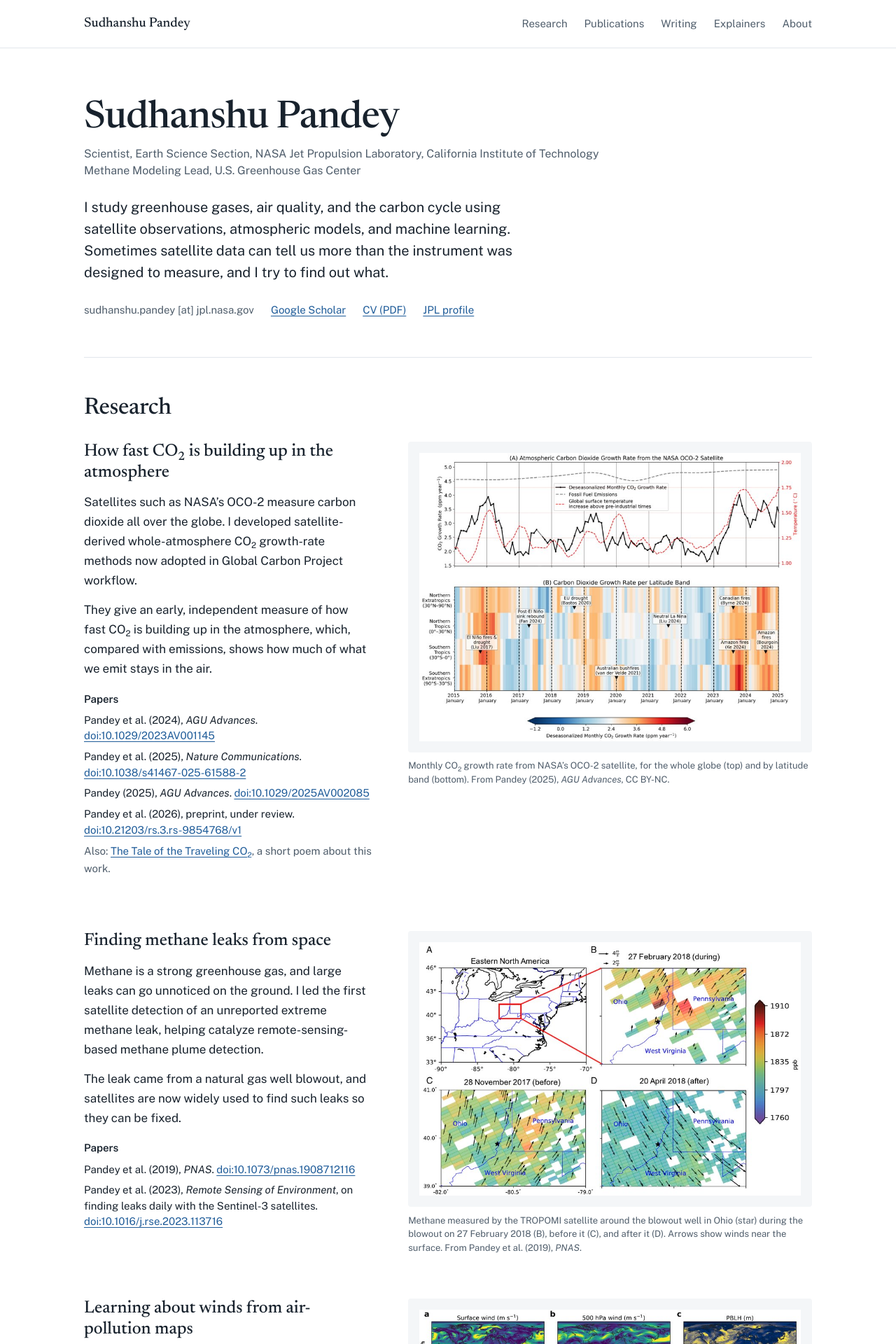
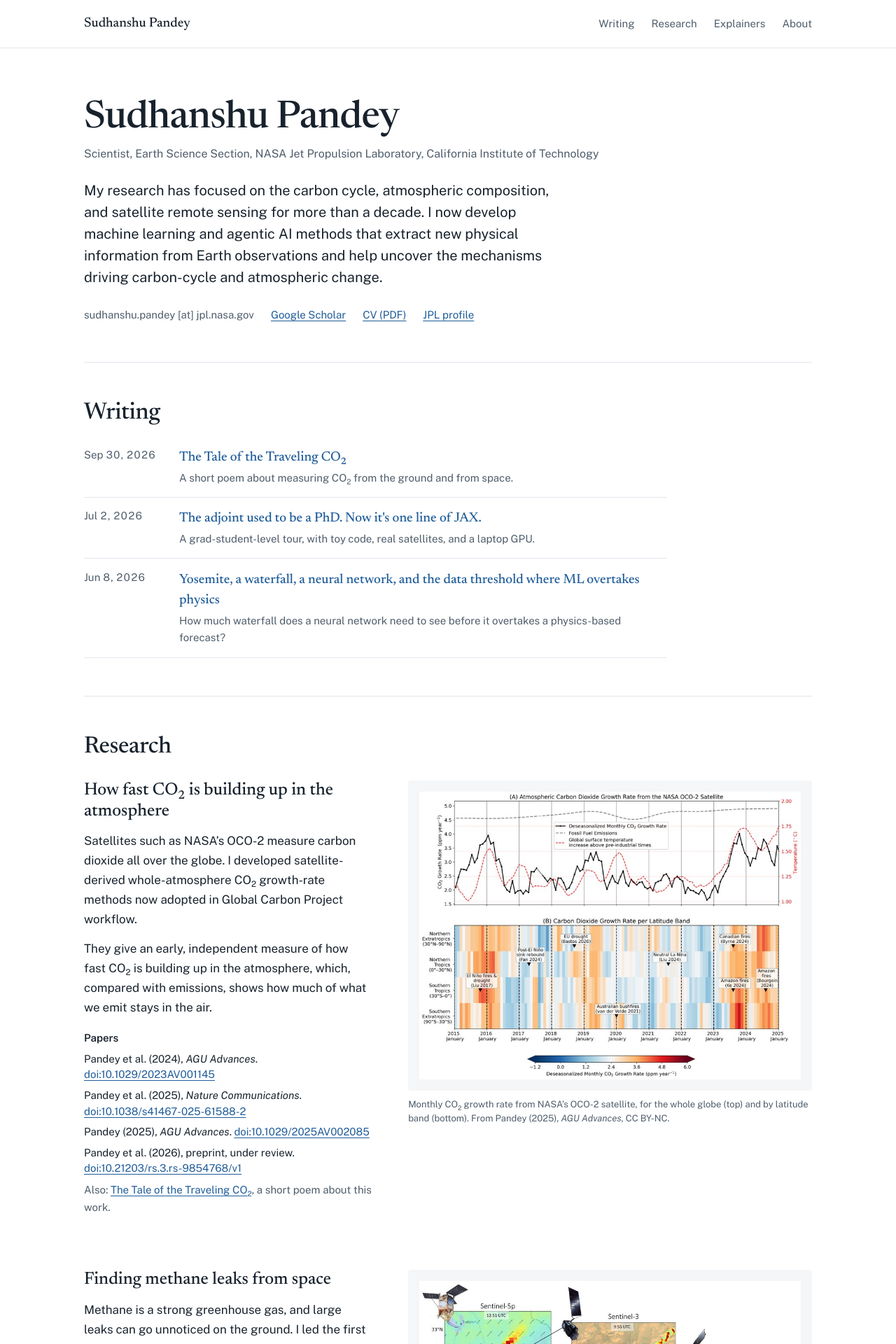
Before and after one commit to sudshu/sudshu.github.io, a Jekyll site: the page built from index.md, in a window 1280 px wide. Shown: the top 1920 px of the page at 70% size. Built offline with Jekyll 4.4.1, drawn with Linux system fonts in a browser that asks for light colours; some of the changed text lies outside the part shown.

Commit message:
Refresh homepage text, figures, layout, and CV
- Intro and About follow the Stanford CV; the U.S. Greenhouse Gas Center
  role line is removed from both.
- Methane and COMPASS text rewritten in plainer words; methane topic now
  shows the Sentinel-5P/Sentinel-3/Sentinel-2 figure from Pandey et al.
  (2023), and COMPASS shows Figure 1 of the preprint.
- Writing comes first, the explainers sit above other interests, and the
  publications list is gone (Google Scholar and the CV link remain).
- The explorer preview is now a short looping turn of the solution cloud
  that opens the explorer when clicked, with a pause button and a still
  frame for reduced motion. Figures lift slightly on hover.
- "CV (PDF)" now serves the current CV from the site.

Co-Authored-By: Claude Opus 5.5 <noreply@anthropic.com>

```diff
--- a/_data/home.yml
+++ b/_data/home.yml
@@ -5,12 +5,12 @@
 intro:
   titles:
     - "Scientist, Earth Science Section, NASA Jet Propulsion Laboratory, California Institute of Technology"
-    - "Methane Modeling Lead, U.S. Greenhouse Gas Center"
   lead: >-
-    I study greenhouse gases, air quality, and the carbon cycle using satellite
-    observations, atmospheric models, and machine learning. Sometimes satellite
-    data can tell us more than the instrument was designed to measure, and I try
-    to find out what.
+    My research has focused on the carbon cycle, atmospheric composition, and
+    satellite remote sensing for more than a decade. I now develop machine
+    learning and agentic AI methods that extract new physical information from
+    Earth observations and help uncover the mechanisms driving carbon-cycle and
+    atmospheric change.
 
 contact:
   email_display: "sudhanshu.pandey [at] jpl.nasa.gov"
@@ -18,7 +18,7 @@ contact:
     - label: "Google Scholar"
       url: "https://scholar.google.com/citations?user=efFF_TEAAAAJ&hl=en"
     - label: "CV (PDF)"
-      url: "https://science.jpl.nasa.gov/documents/1475/CV_Sudhanshu_Pandey_20260415.pdf"
+      url: "/assets/cv/CV_Sudhanshu_Pandey.pdf"
     - label: "JPL profile"
       url: "https://science.jpl.nasa.gov/people/pandeysu/"
 
@@ -46,72 +46,52 @@ research:
   - id: methane-leaks
     title: "Finding methane leaks from space"
     text: |
-      Methane is a strong greenhouse gas, and large leaks can go unnoticed on the ground. I led the first satellite detection of an unreported extreme methane leak, helping catalyze remote-sensing-based methane plume detection.
+      Methane is a strong greenhouse gas, and large leaks can go unnoticed on the ground. I led the first satellite detection of a previously unreported extreme methane release, which came from a natural gas well blowout in Ohio. It helped establish the potential of satellite observations for identifying large methane point sources, and satellites are now widely used to find such leaks so they can be fixed.
 
-      The leak came from a natural gas well blowout, and satellites are now widely used to find such leaks so they can be fixed.
+      In later work, I showed how three satellites can work together: Sentinel-5P scans the whole globe every day for large plumes, Sentinel-3 sees them daily in finer detail, and Sentinel-2 pinpoints the facility responsible, as in the example shown here.
     papers:
       - "Pandey et al. (2019), *PNAS*. [doi:10.1073/pnas.1908712116](https://doi.org/10.1073/pnas.1908712116)"
       - "Pandey et al. (2023), *Remote Sensing of Environment*, on finding leaks daily with the Sentinel-3 satellites. [doi:10.1016/j.rse.2023.113716](https://doi.org/10.1016/j.rse.2023.113716)"
     figure:
-      base: /assets/research/methane-blowout
+      base: /assets/research/methane-sentinel
       width: 1600
-      height: 1063
-      alt: "Four map panels. A: eastern North America with the study region boxed. B: TROPOMI methane measurements on 27 February 2018, during the blowout, with high values downwind of the well. C and D: the same region on 28 November 2017 and 20 April 2018, before and after the blowout."
-      caption: "Methane measured by the TROPOMI satellite around the blowout well in Ohio (star) during the blowout on 27 February 2018 (B), before it (C), and after it (D). Arrows show winds near the surface. From Pandey et al. (2019), *PNAS*."
+      height: 789
+      alt: "Three satellite views of one methane plume near Hassi Messaoud, Algeria. Left: a Sentinel-5P map with a long plume blowing to the northeast. Middle: a Sentinel-3 view zoomed in on the plume. Right: a Sentinel-2 view zoomed in on the source facility."
+      caption: "The same methane plume near Hassi Messaoud, Algeria, seen by three satellites on 4 January 2020: Sentinel-5P (left), Sentinel-3 (middle), and Sentinel-2 (right), each zooming in on the source. From Pandey et al. (2023), *Remote Sensing of Environment*."
 
   - id: compass
     title: "Learning about winds from air-pollution maps"
     status: "Preprint, under review"
     text: |
-      NASA's TEMPO mission was built to measure air pollution, not winds. In COMPASS, I asked whether maps of air pollution also hold information about the winds that shaped them.
+      We can't see the wind, but we can see what it carries. Smoke, smog, and other gases are pushed and stirred by the wind, so their patterns keep a record of how the air has moved. In COMPASS, I asked whether satellite maps of air pollution can tell us about the winds and mixing that shaped them.
 
-      The study finds that snapshots of atmospheric composition carry information about the winds and boundary-layer structure that shaped them, in model simulations and in real TEMPO observations. The boundary layer is the lowest part of the atmosphere, where air from the surface mixes.
+      Using machine learning, the study finds that snapshots of atmospheric composition carry information about the winds and the depth of the well-mixed layer of air near the ground, both in global model simulations and in real observations from NASA's TEMPO mission, which was built to measure air pollution, not winds. This suggests that composition satellites could become a new source of information for weather and air-quality forecasting.
     papers:
       - "Pandey (2026), preprint, under review. [doi:10.21203/rs.3.rs-10781568/v1](https://doi.org/10.21203/rs.3.rs-10781568/v1)"
     figure:
-      base: /assets/research/compass-winds
-      width: 1370
-      height: 536
-      alt: "Six global maps. Top row: surface wind speed, 500 hPa wind speed, and boundary-layer height from a global atmospheric model. Bottom row: the same fields predicted by a neural network from a single snapshot of atmospheric composition."
-      caption: "Winds and boundary-layer height from a global model (top) and as predicted from one snapshot of atmospheric composition (bottom). From Pandey (2026), preprint under review."
+      base: /assets/research/compass-concept
+      width: 1418
+      height: 783
+      alt: "Diagram. Left: four global maps from one snapshot of atmospheric composition, showing methane, carbon monoxide, ozone, and nitrogen dioxide. Middle: a neural network. Right: the fields it maps them to: surface wind speed, 500 hPa wind speed, and boundary-layer height."
+      caption: "How COMPASS works: a neural network takes one snapshot of methane, carbon monoxide, ozone, and nitrogen dioxide from a global model, plus terrain and latitude, and maps it to winds and boundary-layer height, with no wind or other weather data as input. The maps on the right are the target fields, not predictions. Conceptual illustration from Pandey (2026), preprint under review."
 
 interests:
   - "Agentic AI that helps with research, from forming hypotheses to weighing evidence, while scientists make the key decisions."
   - "Machine learning and data-driven equation discovery: finding simple equations behind patterns in Earth observations."
-  - "Fast inverse modeling with JAX-based optimizers, which makes it practical to test many possible explanations of the same data."
+  - "Inverse modeling and Bayesian optimization, and visualizing their solution spaces: the many combinations of parameters that can explain the same observations."
   - "The philosophy of science and AI: what counts as understanding, and how prediction relates to explanation."
 
-publications:
-  note: "The full list is on [Google Scholar](https://scholar.google.com/citations?user=efFF_TEAAAAJ&hl=en) and in my [CV](https://science.jpl.nasa.gov/documents/1475/CV_Sudhanshu_Pandey_20260415.pdf)."
-  preprints:
-    - "**Pandey, S.** (2026). Recovering atmospheric dynamics from atmospheric composition snapshots using machine learning. [doi:10.21203/rs.3.rs-10781568/v1](https://doi.org/10.21203/rs.3.rs-10781568/v1)"
-    - "**Pandey, S.**, et al. (2026). Time-varying errors in the atmospheric CO<sub>2</sub> growth rate. [doi:10.21203/rs.3.rs-9854768/v1](https://doi.org/10.21203/rs.3.rs-9854768/v1)"
-  selected:
-    - "Worden, J., **Pandey, S.**, et al. (2026). Top-down benchmark of US methane inventories reveals regional discrepancies in activity-based estimates. *Atmospheric Chemistry and Physics* 26, 8855–8873. [doi:10.5194/acp-26-8855-2026](https://doi.org/10.5194/acp-26-8855-2026)"
-    - "Dasgupta, B., **Pandey, S.**, et al. (2026). Global methane emission estimates from a dual-isotope inversion: new constraints from δD-CH<sub>4</sub>. *Atmospheric Chemistry and Physics* 26, 8601–8616. [doi:10.5194/acp-26-8601-2026](https://doi.org/10.5194/acp-26-8601-2026)"
-    - "Friedlingstein, P., et al. (incl. **Pandey, S.**) (2026). Global Carbon Budget 2025. *Earth System Science Data* 18, 3211–3288. [doi:10.5194/essd-18-3211-2026](https://doi.org/10.5194/essd-18-3211-2026)"
-    - "**Pandey, S.** (2025). Taking Earth's carbon pulse from space. *AGU Advances*. [doi:10.1029/2025AV002085](https://doi.org/10.1029/2025AV002085)"
-    - "**Pandey, S.**, et al. (2025). Reduction in Earth's carbon budget imbalance. *Nature Communications* 16, 6818. [doi:10.1038/s41467-025-61588-2](https://doi.org/10.1038/s41467-025-61588-2)"
-    - "**Pandey, S.**, et al. (2025). Relating multi-scale plume detection and area estimates of methane emissions: a theoretical and empirical analysis. *Environmental Science & Technology* 59, 7931–7947. [doi:10.1021/acs.est.4c07415](https://doi.org/10.1021/acs.est.4c07415)"
-    - "**Pandey, S.**, et al. (2024). Toward low-latency estimation of atmospheric CO<sub>2</sub> growth rates using satellite observations: evaluating sampling errors of satellite and in situ observing approaches. *AGU Advances* 5, e2023AV001145. [doi:10.1029/2023AV001145](https://doi.org/10.1029/2023AV001145)"
-    - "**Pandey, S.**, et al. (2023). Daily detection and quantification of methane leaks using Sentinel-3: a tiered satellite observation approach with Sentinel-2 and Sentinel-5P. *Remote Sensing of Environment* 296, 113716. [doi:10.1016/j.rse.2023.113716](https://doi.org/10.1016/j.rse.2023.113716)"
-    - "**Pandey, S.**, et al. (2022). Order-of-magnitude wall-time improvement of variational methane inversions by physical parallelization: a demonstration using TM5-4DVAR. *Geoscientific Model Development* 15, 4555–4567. [doi:10.5194/gmd-15-4555-2022](https://doi.org/10.5194/gmd-15-4555-2022)"
-    - "**Pandey, S.**, et al. (2019). Satellite observations reveal extreme methane leakage from a natural gas well blowout. *PNAS* 116(52), 26376–26381. [doi:10.1073/pnas.1908712116](https://doi.org/10.1073/pnas.1908712116)"
-    - "**Pandey, S.**, et al. (2017). Enhanced methane emissions from tropical wetlands during the 2011 La Niña. *Scientific Reports* 7, 45759. [doi:10.1038/srep45759](https://doi.org/10.1038/srep45759)"
 
 explainers:
   - title: "Inverse Modeling Explorer"
     url: /inverse-modeling/
     text: "One set of observations can support many possible explanations. Rotate solution spaces, compare predictions, and explore inverse modeling through land carbon, atmospheric gases, and emissions."
-    image: /assets/explainers/inverse-modeling.jpg
+    video: /assets/explainers/inverse-modeling-cloud.mp4
+    poster: /assets/explainers/inverse-modeling-cloud.jpg
     width: 960
     height: 600
-    alt: "The Inverse Modeling Explorer, showing a 3D cloud of parameter combinations that fit litter decomposition observations, next to a plot of the observations and fitted curves."
 
-about: >-
-  I did my PhD in physics at Utrecht University (2017) and an integrated BS-MS
-  in Earth Sciences at IISER Kolkata. Before JPL, I spent more than five years
-  at SRON, the Netherlands Institute for Space Research. My work is supported by
-  a NASA Early Career Investigator Program award (2023).
+about: |
+  I am a scientist in the Earth Science Section at NASA's Jet Propulsion Laboratory, where I have worked since 2022. From 2016 to 2022, I was a scientist at SRON, the Netherlands Institute for Space Research. I did my PhD in physics at the Institute for Marine and Atmospheric Research Utrecht, Utrecht University (2017), and a combined BS-MS degree in Earth Sciences at the Indian Institute of Science Education and Research (IISER) Kolkata (2012).
 
 footer_note: "Views and weekend experiments here are my own and don't represent NASA or JPL."
--- a/_includes/header.html
+++ b/_includes/header.html
@@ -2,9 +2,8 @@
   <div class="wrap">
     <a class="site-name" href="{{ '/' | relative_url }}">{{ site.title | escape }}</a>
     <nav class="site-nav" aria-label="Main">
+      <a href="{{ '/#writing' | relative_url }}">Writing</a>
       <a href="{{ '/#research' | relative_url }}">Research</a>
-      <a href="{{ '/#publications' | relative_url }}">Publications</a>
-      <a href="{{ '/#writing' | relative_url }}">Writing</a>
       <a href="{{ '/#explainers' | relative_url }}">Explainers</a>
       <a href="{{ '/#about' | relative_url }}">About</a>
     </nav>
--- a/_layouts/home.html
+++ b/_layouts/home.html
@@ -11,6 +11,23 @@ layout: default
     {%- endfor %}
     <p class="lead">{{ home.intro.lead | markdownify | remove: '<p>' | remove: '</p>' | strip }}</p>
     {%- include contact-links.html class="links" %}
+  </section>
+
+  <section class="part" id="writing" aria-labelledby="writing-h">
+    <h2 id="writing-h">Writing</h2>
+    <ul class="posts">
+      {%- for post in site.posts %}
+      <li>
+        <time datetime="{{ post.date | date_to_xmlschema }}">{{ post.date | date: site.date_format }}</time>
+        <div>
+          <a href="{{ post.url | relative_url }}">{% if post.title_html %}{{ post.title_html }}{% else %}{{ post.title | escape }}{% endif %}</a>
+          {%- if post.summary %}
+          <p>{{ post.summary | markdownify | remove: '<p>' | remove: '</p>' | strip }}</p>
+          {%- endif %}
+        </div>
+      </li>
+      {%- endfor %}
+    </ul>
   </section>
 
   <section class="part" id="research" aria-labelledby="research-h">
@@ -55,6 +72,26 @@ layout: default
     {%- endfor %}
   </section>
 
+  <section class="part" id="explainers" aria-labelledby="explainers-h">
+    <h2 id="explainers-h">Interactive explainers</h2>
+    {%- for ex in home.explainers %}
+    <div class="explainer">
+      <div>
+        <h3><a href="{{ ex.url | relative_url }}">{{ ex.title }}</a></h3>
+        <p>{{ ex.text }}</p>
+      </div>
+      <div class="explainer-media">
+        <a class="explainer-link" href="{{ ex.url | relative_url }}" tabindex="-1" aria-hidden="true">
+          <video class="explainer-video" muted loop playsinline preload="metadata" width="{{ ex.width }}" height="{{ ex.height }}" poster="{{ ex.poster | relative_url }}">
+            <source src="{{ ex.video | relative_url }}" type="video/mp4">
+          </video>
+        </a>
+        <button class="video-toggle" type="button" aria-pressed="false" aria-label="Pause the rotating preview">Pause</button>
+      </div>
+    </div>
+    {%- endfor %}
+  </section>
+
   <section class="part" id="interests" aria-labelledby="interests-h">
     <h2 id="interests-h">Other interests</h2>
     <ul class="interests">
@@ -64,58 +101,37 @@ layout: default
     </ul>
   </section>
 
-  <section class="part pubs" id="publications" aria-labelledby="publications-h">
-    <h2 id="publications-h">Publications</h2>
-    <p class="note">{{ home.publications.note | markdownify | remove: '<p>' | remove: '</p>' | strip }}</p>
-    <h3>Preprints under review</h3>
-    <ol>
-      {%- for pub in home.publications.preprints %}
-      <li>{{ pub | markdownify | remove: '<p>' | remove: '</p>' | strip }}</li>
-      {%- endfor %}
-    </ol>
-    <h3>Selected publications</h3>
-    <ol>
-      {%- for pub in home.publications.selected %}
-      <li>{{ pub | markdownify | remove: '<p>' | remove: '</p>' | strip }}</li>
-      {%- endfor %}
-    </ol>
-  </section>
-
-  <section class="part" id="writing" aria-labelledby="writing-h">
-    <h2 id="writing-h">Writing</h2>
-    <ul class="posts">
-      {%- for post in site.posts %}
-      <li>
-        <time datetime="{{ post.date | date_to_xmlschema }}">{{ post.date | date: site.date_format }}</time>
-        <div>
-          <a href="{{ post.url | relative_url }}">{% if post.title_html %}{{ post.title_html }}{% else %}{{ post.title | escape }}{% endif %}</a>
-          {%- if post.summary %}
-          <p>{{ post.summary | markdownify | remove: '<p>' | remove: '</p>' | strip }}</p>
-          {%- endif %}
-        </div>
-      </li>
-      {%- endfor %}
-    </ul>
-  </section>
-
-  <section class="part" id="explainers" aria-labelledby="explainers-h">
-    <h2 id="explainers-h">Interactive explainers</h2>
-    {%- for ex in home.explainers %}
-    <div class="explainer">
-      <div>
-        <h3><a href="{{ ex.url | relative_url }}">{{ ex.title }}</a></h3>
-        <p>{{ ex.text }}</p>
-      </div>
-      <a href="{{ ex.url | relative_url }}" tabindex="-1" aria-hidden="true">
-        <img src="{{ ex.image | relative_url }}" width="{{ ex.width }}" height="{{ ex.height }}" loading="lazy" decoding="async" alt="{{ ex.alt | escape }}">
-      </a>
-    </div>
-    {%- endfor %}
-  </section>
-
   <section class="part about" id="about" aria-labelledby="about-h">
     <h2 id="about-h">About</h2>
     {{ home.about | markdownify }}
   </section>
 
 </div>
+
+<script>
+  /* Explainer preview: plays silently while on screen; still image for reduced motion; Pause/Play button. */
+  (function () {
+    var still = window.matchMedia && window.matchMedia('(prefers-reduced-motion: reduce)').matches;
+    document.querySelectorAll('.explainer-media').forEach(function (box) {
+      var video = box.querySelector('video'), btn = box.querySelector('.video-toggle');
+      if (!video || !btn) return;
+      var userPaused = still, visible = false;
+      function label() {
+        var playing = !video.paused;
+        btn.textContent = playing ? 'Pause' : 'Play';
+        btn.setAttribute('aria-pressed', String(!playing));
+        btn.setAttribute('aria-label', (playing ? 'Pause' : 'Play') + ' the rotating preview');
+      }
+      function update() {
+        if (visible && !userPaused) { var p = video.play(); if (p && p.catch) p.catch(function () {}); }
+        else video.pause();
+      }
+      video.addEventListener('play', label); video.addEventListener('pause', label);
+      btn.addEventListener('click', function () { userPaused = !video.paused; if (!userPaused) visible = true; update(); });
+      if ('IntersectionObserver' in window) {
+        new IntersectionObserver(function (entries) { visible = entries[0].isIntersecting; update(); }, { threshold: 0.25 }).observe(video);
+      } else { visible = true; update(); }
+      label();
+    });
+  })();
+</script>
--- a/assets/css/style.css
+++ b/assets/css/style.css
@@ -122,12 +122,6 @@ section.part > h2 {
 .interests { margin: 0; padding: 0 0 0 1.1rem; max-width: 46rem; }
 .interests li { margin: 0 0 0.6rem; padding-left: 0.2rem; }
 
-.pubs .note { margin: 0 0 1.4rem; color: var(--muted); }
-.pubs h3 { margin: 1.6rem 0 0.8rem; font-size: 1rem; font-weight: 600; line-height: 1.3; }
-.pubs h3:first-of-type { margin-top: 0; }
-.pubs ol { margin: 0; padding: 0; list-style: none; max-width: 52rem; }
-.pubs li { margin: 0 0 0.85rem; font-size: 0.96875rem; line-height: 1.55; }
-
 .posts { margin: 0; padding: 0; list-style: none; max-width: 52rem; }
 .posts li { display: grid; grid-template-columns: 7.5rem minmax(0, 1fr); gap: 1rem; padding: 0.9rem 0; border-bottom: 1px solid var(--rule); }
 .posts li:first-child { padding-top: 0; }
@@ -139,9 +133,33 @@ section.part > h2 {
 .explainer { display: grid; grid-template-columns: minmax(0, 5fr) minmax(0, 7fr); gap: clamp(1.5rem, 4vw, 3.5rem); align-items: center; }
 .explainer h3 { margin: 0 0 0.6rem; font-family: var(--serif); font-weight: 500; font-size: 1.4rem; line-height: 1.25; }
 .explainer p { margin: 0; }
-.explainer img { display: block; width: 100%; height: auto; border: 1px solid var(--rule); border-radius: 4px; }
+.explainer-media { position: relative; }
+.explainer-video { display: block; width: 100%; height: auto; border: 1px solid var(--rule); border-radius: 4px; background: #0b1622; }
+.video-toggle {
+  position: absolute; right: 0.6rem; bottom: 0.6rem; z-index: 2;
+  font: 500 0.8125rem/1 var(--sans); color: #e6edf3; background: rgba(8, 17, 28, 0.72);
+  border: 1px solid rgba(255, 255, 255, 0.28); border-radius: 999px; padding: 0.45rem 0.8rem; cursor: pointer;
+}
+.video-toggle:hover { background: rgba(8, 17, 28, 0.9); }
+.video-toggle:focus-visible { outline: 2px solid #ffffff; outline-offset: 2px; }
 
 .about p { max-width: 46rem; margin: 0 0 0.9rem; }
+
+/* Figures pop slightly when the mouse is over them (pointer devices only). */
+.topic-fig .fig, .explainer-video { position: relative; z-index: 0; }
+.topic-fig .fig { transform-origin: 50% 100%; }  /* grow upward so the caption below stays clear */
+@media (hover: hover) and (pointer: fine) {
+  .topic-fig .fig, .explainer-video { transition: transform 0.25s ease, box-shadow 0.25s ease; }
+  .topic-fig .fig:hover, .explainer-link:hover .explainer-video {
+    z-index: 1;
+    transform: scale(1.05);
+    box-shadow: 0 14px 36px rgba(24, 34, 45, 0.2);
+  }
+}
+@media (hover: hover) and (pointer: fine) and (prefers-reduced-motion: reduce) {
+  .topic-fig .fig, .explainer-video { transition: box-shadow 0.25s ease; }
+  .topic-fig .fig:hover, .explainer-link:hover .explainer-video { transform: none; }
+}
 
 /* ---------- posts and pages ---------- */
 
@@ -197,7 +215,7 @@ section.part > h2 {
 
 @media (max-width: 900px) {
   .topic, .explainer { grid-template-columns: 1fr; }
-  .topic-fig, .explainer img { max-width: 44rem; }
+  .topic-fig, .explainer-media { max-width: 44rem; }
 }
 @media (max-width: 760px) {
   .site-nav { width: 100%; gap: 0.25rem 1.1rem; font-size: 0.9rem; }
```
Also changed, not shown: assets/explainers/inverse-modeling-cloud.jpg (added), assets/explainers/inverse-modeling.jpg (deleted), assets/research/compass-concept-1418.jpg (added), assets/research/compass-concept-900.jpg (added), assets/research/compass-winds-1370.jpg (deleted), assets/research/compass-winds-900.jpg (deleted), assets/research/methane-blowout-1600.jpg (deleted), assets/research/methane-blowout-900.jpg (deleted), assets/research/methane-sentinel-1600.jpg (added), assets/research/methane-sentinel-900.jpg (added), 2 other files.
